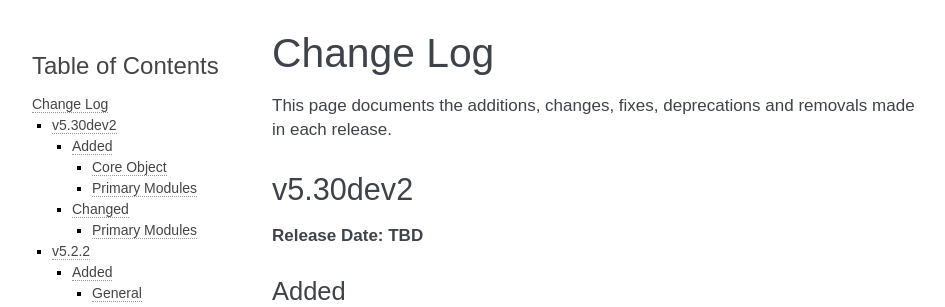
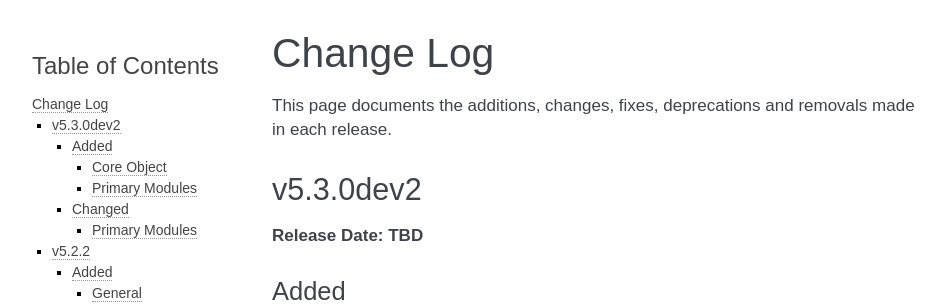
Before and after one commit to jeffshurtliff/khoros, a Sphinx documentation site: the page built from docs/changelog.rst, in a window 1280 px wide and 900 px high. Shown: the top 307 px of the window, without its empty margins (148-1093 px from the left). Built offline with Sphinx 7.4.7, drawn with Linux system fonts in a browser that asks for light colours.

Commit message:
Updated the version to 5.3.0dev2 in changelog.rst

```diff
--- a/docs/changelog.rst
+++ b/docs/changelog.rst
@@ -3,9 +3,9 @@ Change Log
 ##########
 This page documents the additions, changes, fixes, deprecations and removals made in each release.
 
-*********
-v5.30dev2
-*********
+**********
+v5.3.0dev2
+**********
 **Release Date: TBD**
 
 Added
```
